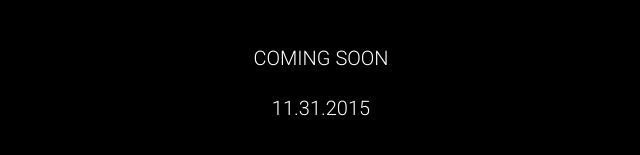
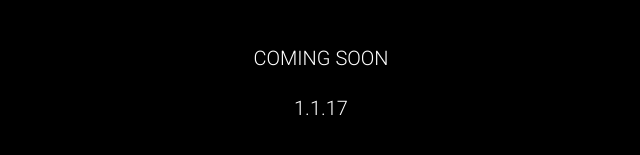
Before and after one commit to halltech/halltech.github.io, a plain HTML site: page index.html in a window 1280 px wide. Shown: the part 445-600 px from the top of the page, 319-959 px from the left. Drawn offline with Linux system fonts and the light colour scheme.

Commit message:
updated clock

```diff
--- a/index.html
+++ b/index.html
@@ -16,7 +16,7 @@
 			<p>Coming Soon</p>
 		</div>
 		<div class="row">
-			<p class="second">11.31.2015</p>
+			<p class="second">1.1.17</p>
 		</div>
 	</div>
 </body>
@@ -24,4 +24,25 @@
 <!--
 Copyright Hall Technologies 2015
 All Rights Reserved.
+
+<!doctype html>
+<html>
+<head>
+	<meta charset="utf-8">
+	<title>Snippets</title>
+
+
+	<!-- Angular Toolkit ALSO NOT FOR PRODUCTION
+	 <link rel="stylesheet" href="http://ajax.googleapis.com/ajax/libs/angular_material/1.1.0/angular-material.min.css">
+
+
+	<!-- less sheets MUST go before the compiler
+	<link rel="stylesheet" type="text/less" href="less/main.less">
+
+	<!-- Less CSS link NOT FOR PRODUCTION
+	<script src="http://cdnjs.cloudflare.com/ajax/libs/less.js/2.7.1/less.min.js"></script>
+
+
+
+</head>
 -->
```
